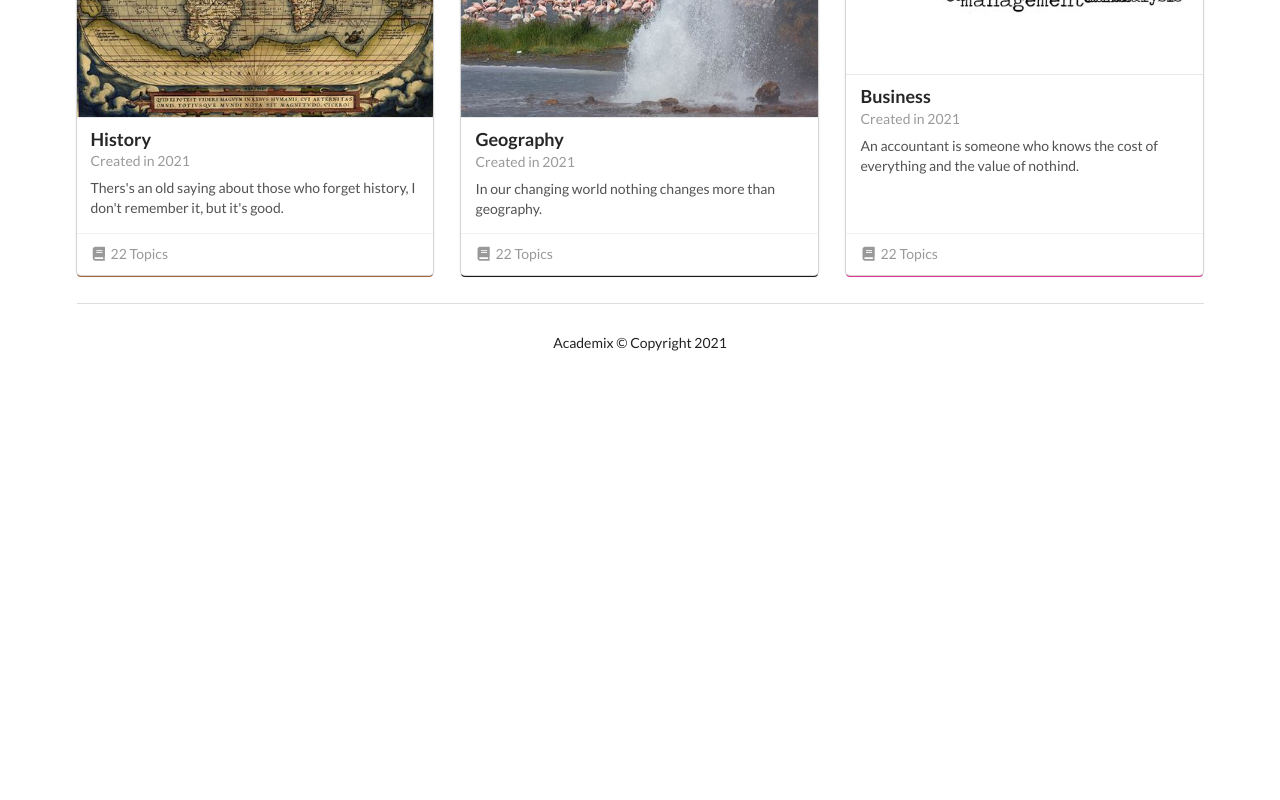
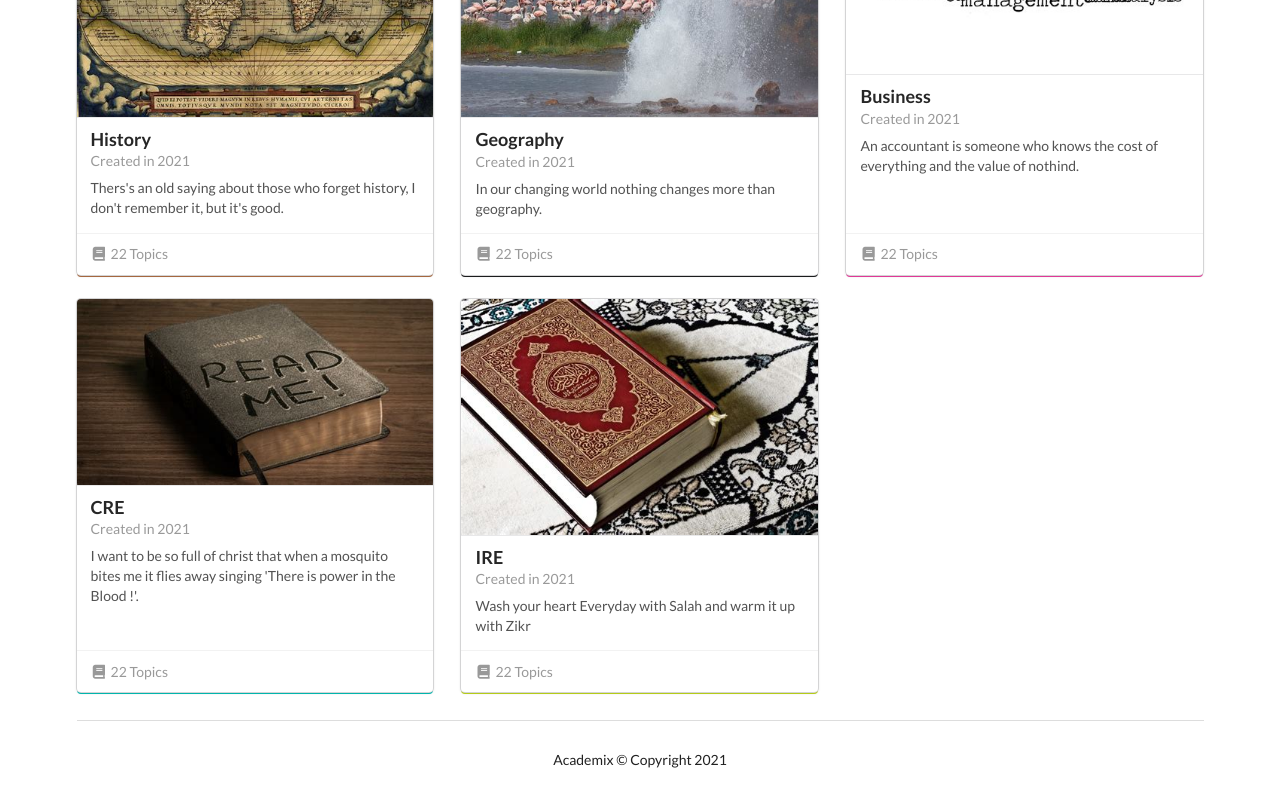
Before and after one commit to tallninja/e-learning, a React (Create React App) app in the folder frontend/: page / in a window 1280 px wide. Shown: the part 964-1764 px from the top of the page. Before the commit the page ends 1347 px from the top, so only its background shows below. Built offline with nearby package versions, Linux system fonts and the light colour scheme; no server answers.

Commit message:
added CRE and IRE

```diff
--- a/frontend/src/components/Landing.js
+++ b/frontend/src/components/Landing.js
@@ -60,6 +60,18 @@ class Landing extends Component {
           color="pink"
           description="An accountant is someone who knows the cost of everything and the value of nothind."
         />
+        <Card
+          image="cre.jpeg"
+          subject="CRE"
+          color="teal"
+          description="I want to be so full of christ that when a mosquito bites me it flies away singing 'There is power in the Blood !'."
+        />
+        <Card
+          image="ire.jpeg"
+          subject="IRE"
+          color="olive"
+          description="Wash your heart Everyday with Salah and warm it up with Zikr"
+        />
       </div>
     );
   }
--- a/frontend/src/components/materials/SubjectSelect.js
+++ b/frontend/src/components/materials/SubjectSelect.js
@@ -43,6 +43,8 @@ class SubjectSelect extends Component {
         <option value="Kiswahili">Kiswahili</option>
         <option value="History">History</option>
         <option value="Geography">Geography</option>
+        <option value="CRE">CRE</option>
+        <option value="IRE">IRE</option>
         <option value="Business">Business</option>
       </Field>
     );
```
Also changed, not shown: frontend/public/images/cre.jpeg (added), frontend/public/images/ire.jpeg (added).
